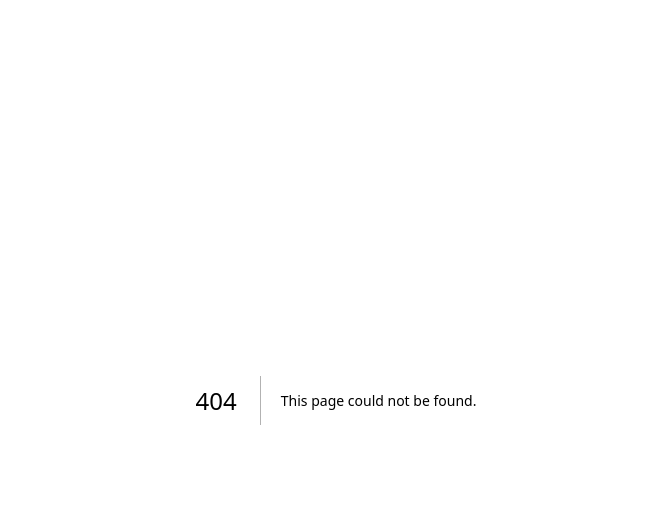
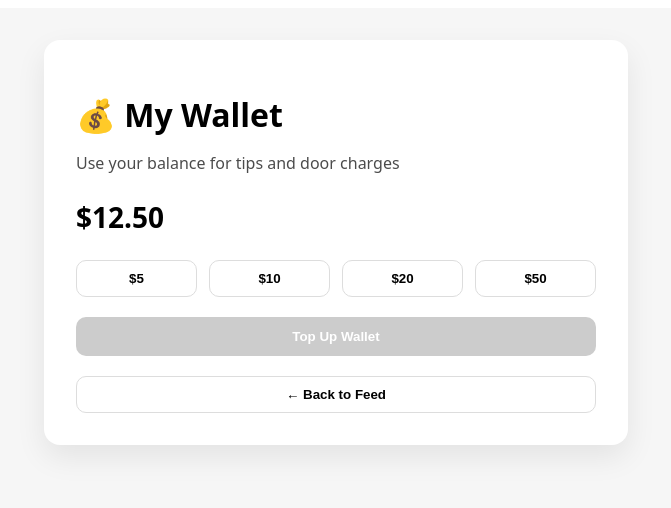
Before and after one commit to mejiasergio2002-max/BandMate, a Next.js app: page /wallet in a window 1280 px wide. Before the commit this address had no page. Shown: the top 508 px of the page, without its empty margins (304-975 px from the left). Built offline with nearby package versions, Linux system fonts and the light colour scheme.

Commit message:
Add wallet top up page

```diff
--- /dev/null
+++ b/app/wallet/page.tsx
@@ -0,0 +1,111 @@
+'use client'
+
+import { useState } from 'react'
+import { useRouter } from 'next/navigation'
+
+export default function WalletPage() {
+  const router = useRouter()
+  const [balance, setBalance] = useState(12.5) // mock balance
+  const [selected, setSelected] = useState<number | null>(null)
+
+  const handleTopUp = () => {
+    if (!selected) return
+    setBalance((prev) => prev + selected)
+    setSelected(null)
+  }
+
+  return (
+    <div
+      style={{
+        minHeight: '100vh',
+        background: '#f6f6f6',
+        fontFamily: 'system-ui, -apple-system',
+        padding: 32,
+      }}
+    >
+      <div
+        style={{
+          maxWidth: 520,
+          margin: '0 auto',
+          background: '#fff',
+          borderRadius: 16,
+          padding: 32,
+          boxShadow: '0 12px 30px rgba(0,0,0,0.08)',
+        }}
+      >
+        <h1 style={{ marginBottom: 8 }}>💰 My Wallet</h1>
+        <p style={{ opacity: 0.7, marginBottom: 24 }}>
+          Use your balance for tips and door charges
+        </p>
+
+        {/* BALANCE */}
+        <div
+          style={{
+            fontSize: 28,
+            fontWeight: 800,
+            marginBottom: 24,
+          }}
+        >
+          ${balance.toFixed(2)}
+        </div>
+
+        {/* TOP UP OPTIONS */}
+        <div style={{ display: 'flex', gap: 12, marginBottom: 20 }}>
+          {[5, 10, 20, 50].map((amount) => (
+            <button
+              key={amount}
+              onClick={() => setSelected(amount)}
+              style={{
+                flex: 1,
+                padding: '10px 0',
+                borderRadius: 10,
+                border:
+                  selected === amount ? '2px solid #000' : '1px solid #ddd',
+                background: '#fff',
+                fontWeight: 600,
+                cursor: 'pointer',
+              }}
+            >
+              ${amount}
+            </button>
+          ))}
+        </div>
+
+        {/* TOP UP BUTTON */}
+        <button
+          onClick={handleTopUp}
+          disabled={!selected}
+          style={{
+            width: '100%',
+            padding: '12px 0',
+            borderRadius: 10,
+            border: 'none',
+            background: selected ? '#000' : '#ccc',
+            color: '#fff',
+            fontWeight: 700,
+            cursor: selected ? 'pointer' : 'not-allowed',
+          }}
+        >
+          Top Up Wallet
+        </button>
+
+        {/* NAV */}
+        <button
+          onClick={() => router.push('/feed')}
+          style={{
+            marginTop: 20,
+            width: '100%',
+            padding: '10px 0',
+            borderRadius: 10,
+            border: '1px solid #ddd',
+            background: '#fff',
+            fontWeight: 600,
+            cursor: 'pointer',
+          }}
+        >
+          ← Back to Feed
+        </button>
+      </div>
+    </div>
+  )
+}
```
